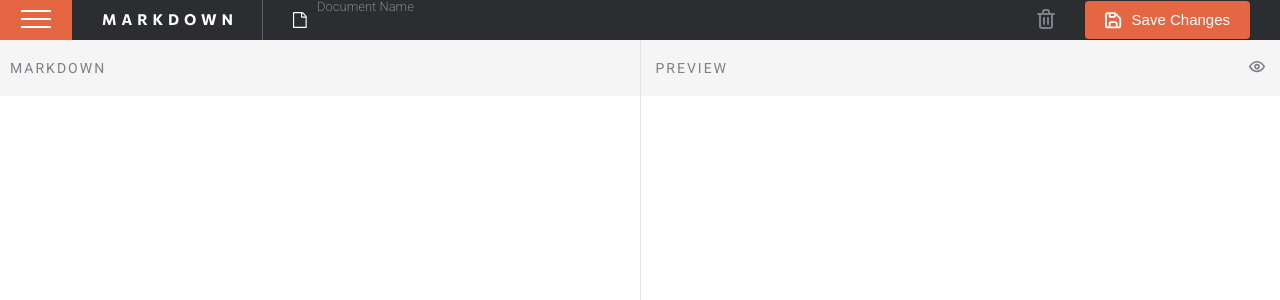
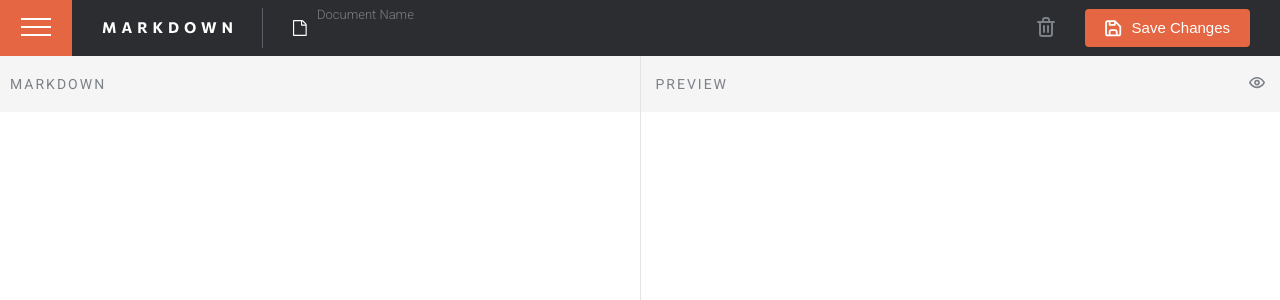
Before and after one commit to caner404/in-browser-markdown-editor, a Vue app: page / in a window 1280 px wide. Shown: the top 300 px of the page. Built offline with nearby package versions, Linux system fonts and the light colour scheme; the HTML template or start-up script is replaced by a standard one.

Commit message:
adjusted header height for mobile and tablet view

```diff
--- a/src/components/layouts/TheHeader.vue
+++ b/src/components/layouts/TheHeader.vue
@@ -63,7 +63,7 @@ header {
   justify-content: flex-start;
   align-items: center;
   gap: 3rem;
-  height: 5vh;
+  height: 7vh;
   width: 100%;
   background-color: var(--clr--800);
   transition: all 0.4s ease;
@@ -104,9 +104,6 @@ hr {
   }
 }
 @media (max-width: 38em) {
-  header {
-    height: 7vh;
-  }
   .action__container {
     gap: 2rem;
     margin-right: 1.5rem;
```
